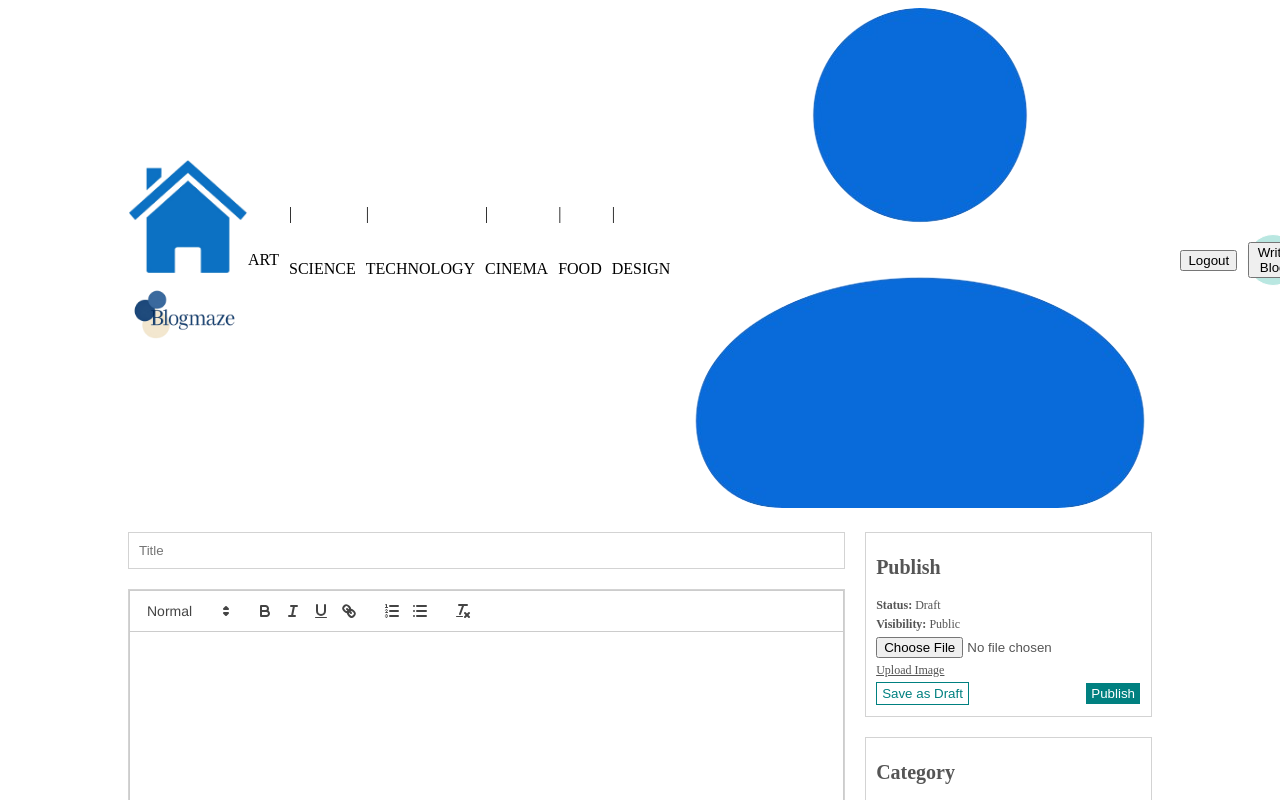
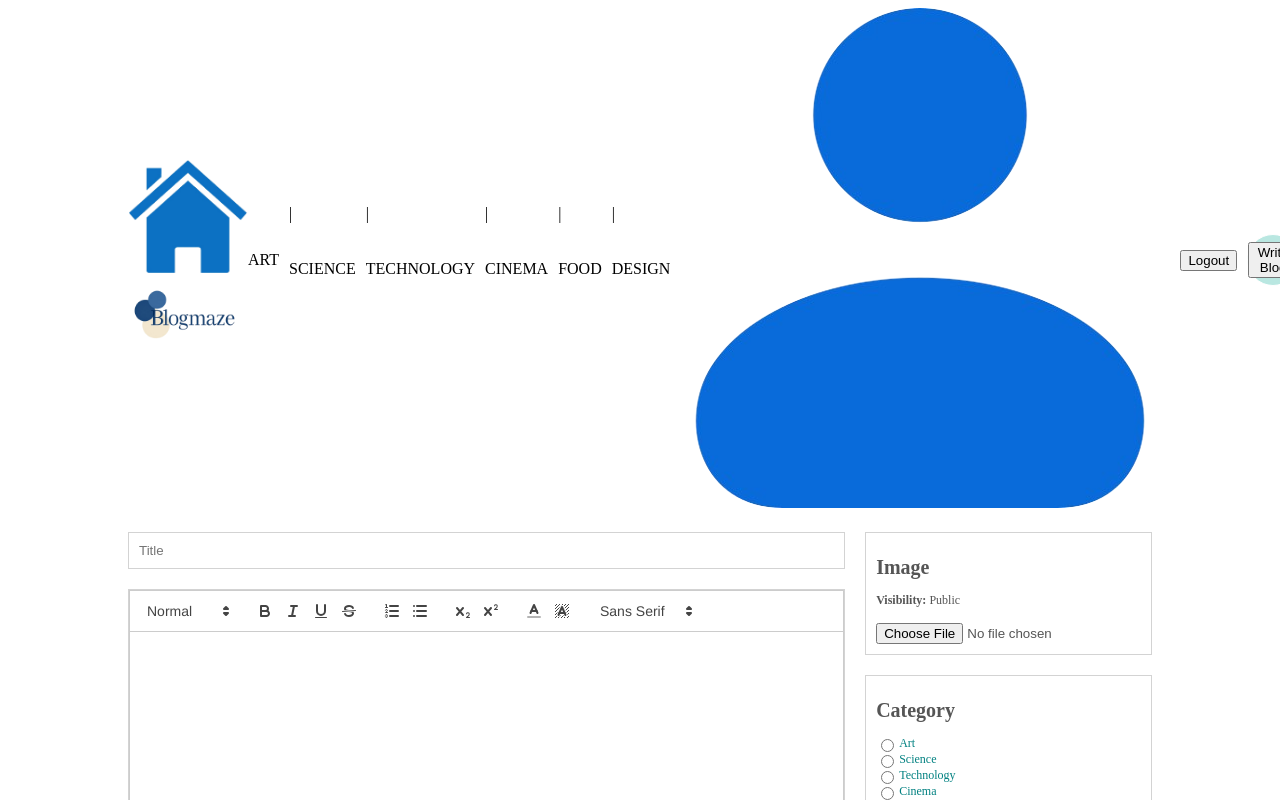
Before and after one commit to Jasdev-Singh/blogappcopy, a React (Create React App) app in the folder frontend/: page /write in a window 1280 px wide. Shown: the top 800 px of the page. Built offline with nearby package versions, Linux system fonts and the light colour scheme.

Commit message:
Update Write.jsx

```diff
--- a/frontend/src/pages/Write.jsx
+++ b/frontend/src/pages/Write.jsx
@@ -1,22 +1,24 @@
 import axios from 'axios';
-import moment from 'moment';
-import React, { useState } from 'react';
+import React, { useContext, useState } from 'react';
 import ReactQuill from 'react-quill';
 import 'react-quill/dist/quill.snow.css';
-import {  useLocation } from 'react-router-dom';
+import { useLocation, useNavigate } from 'react-router-dom';
+import { AuthContext } from '../context/authContext';
 import Navbar from '../components/Navbar';
 import Footer from '../components/Footer';
-import { useNavigate} from 'react-router-dom'
-
 import { backendurl } from '../context/authContext';
 
 const Write = () => {
 
+   const {setCurrentuser,currentuser}= useContext(AuthContext);
+   const navigate = useNavigate();
+
   const state = useLocation().state
-  const [value, setValue] = useState(state?.title || '');
-  const [title, settitle] = useState(state?.desc || '');
+  const [value, setValue] = useState(state?.desc || '');
+  const [title, settitle] = useState(state?.title || '');
   const [file, setfile] = useState(null);
   const [cat, setcat] = useState(state?.cat || '');
+  console.log(setCurrentuser);
 
   const upload = async()=>{
     try{
@@ -24,91 +26,119 @@ const Write = () => {
       formdata.append("file",file);
       const res = await axios.post(`${backendurl}/api/upload`,formdata)
       return res.data
-
-
     }catch(err)
     {
      console.log(err)
     }
   }
-    const navigate = useNavigate()
+
+  function pad(num) {
+  return num.toString().padStart(2, '0');
+}
+
+const now = new Date();
+
+const formattedDate = `${now.getFullYear()}-${pad(now.getMonth() + 1)}-${pad(now.getDate())} ` +
+                      `${pad(now.getHours())}:${pad(now.getMinutes())}:${pad(now.getSeconds())}`;
+
+console.log(formattedDate);
 
   const handlesubmit = async e =>{
     e.preventDefault();
     const imgurl = await upload();
     try {
-      state?await axios.put(`${backendurl}api/posts/${state.id}`,{
+      state?await axios.put(`${backendurl}/api/posts/${state.id}`,{
         title,desc:value,cat,img:file?imgurl:""
       }): await axios.post(`${backendurl}/api/posts/`,{
-        title,desc:value,cat,img:file?imgurl:"",date:moment(Date.now()).format("YYYY-MM-DD HH:MM:SS")});
-navigate("/home")
+        title,desc:value,cat,img:file?imgurl:"",date:formattedDate,uid:currentuser?.id});
 
-
-
+        alert("Post Created Successfully!");
+        navigate("/home");
     } catch (err) {
       console.log(err);
     }
 
   }
 
+  const modules = {
+    toolbar: [
+      [{ header: [1, 2, 3, false] }],
+      ['bold', 'italic', 'underline', 'strike'],
+      [{ list: 'ordered' }, { list: 'bullet' }],
+      [{ script: 'sub' }, { script: 'super' }],
+      [{ color: [] }, { background: [] }],
+      [{ font: [] }],
+    ]
+  };
+
+  // Define formats that are allowed
+  const formats = [
+    'header', 'font', 'size',
+    'bold', 'italic', 'underline', 'strike',
+    'script',
+    'color', 'background',
+    'list', 'bullet'
+  ];
   return (
     <>
+    <Navbar/>
 
-    <Navbar/>
     <div className='addwrite'>
       <div className='content'>
-      <input type="text" value={title} placeholder='Title' onChange={e=>settitle(e.target.value)}/>
+
+      <input type="text" value={title} placeholder='Title' onChange={e=>settitle(e.target.value)} />
       <div className="editorcontain">
-      <ReactQuill className="editor" theme="snow" value={value} onChange={setValue} />
+      <ReactQuill className="editor" theme="snow" value={value} modules={modules}
+        formats={formats} onChange={setValue}/>
       </div>
       </div>
 
       <div className='menu'>
         <div className='item'>
-          <h1>Publish</h1>
-          <span>
-            <b>Status:</b> Draft
-          </span>
+          <h1>Image</h1>
           <span>
             <b>Visibility:</b> Public
           </span>
-          <input  type="file" name="" id="file" onChange={e=>setfile(e.target.files[0])}/>
-          <label className='file' htmlFor='file'>Upload Image</label>
-          <div className="buttons">
-          <button>Save as Draft</button>
-          <button onClick={handlesubmit}>Publish</button>
-          </div>
+         <span> <br/> <input  type="file" name="" id="file" onChange={e=>setfile(e.target.files[0])} /></span>
+
         </div>
 
         <div className='item'>
           <h1>Category</h1>
-          <div className='cat'>
-          <input type="radio" checked={cat==='art'} name="cat" value="art" id="art" onChange={e=>setcat(e.target.value)}/>
+          <div className='cat' >
+          <input type="radio" checked={cat==='art'} name="cat" value="art" id="art" onChange={e=>setcat(e.target.value)}  />
           <label htmlFor='art'>Art</label>
           </div>
           <div className='cat'>
-          <input type="radio" checked={cat==='science'} name="cat" value="science" id="science" onChange={e=>setcat(e.target.value)}/>
-          <label htmlFor='science'>science</label>
+          <input type="radio" checked={cat==='science'} name="cat" value="science" id="science" onChange={e=>setcat(e.target.value)} />
+          <label htmlFor='science'>Science</label>
           </div>
           <div className='cat'>
-          <input type="radio" checked={cat==='technology'} name="cat" value="technology" id="technology" onChange={e=>setcat(e.target.value)}/>
+          <input type="radio" checked={cat==='technology'} name="cat" value="technology" id="technology" onChange={e=>setcat(e.target.value)} />
           <label htmlFor='technology'>Technology</label>
           </div>
           <div className='cat'>
-          <input type="radio" checked={cat==='cinema'}  name="cat" value="cinema" id="cinema" onChange={e=>setcat(e.target.value)}/>
+          <input type="radio" checked={cat==='cinema'}  name="cat" value="cinema" id="cinema" onChange={e=>setcat(e.target.value)} />
           <label htmlFor='cinema'>Cinema</label>
           </div>
           <div className='cat'>
-          <input type="radio" checked={cat==='food'}  name="cat" value="food" id="food" onChange={e=>setcat(e.target.value)}/>
+          <input type="radio" checked={cat==='food'}  name="cat" value="food" id="food" onChange={e=>setcat(e.target.value)} />
           <label htmlFor='food'>Food</label>
           </div>
           <div className='cat'>
-          <input type="radio" checked={cat==='design'}  name="cat" value="design" id="design" onChange={e=>setcat(e.target.value)}/>
+          <input type="radio" checked={cat==='design'}  name="cat" value="design" id="design" onChange={e=>setcat(e.target.value)} />
           <label htmlFor='design'>Design</label>
+          </div>
+        </div>
+
+        <div className='item' id="publishbutton">
+            <div className="buttons">
+          <button className='publishbutton'   onClick={handlesubmit}>Publish Your Post</button>
           </div>
         </div>
       </div>
     </div>
+
     <Footer/>
     </>
   )
```
